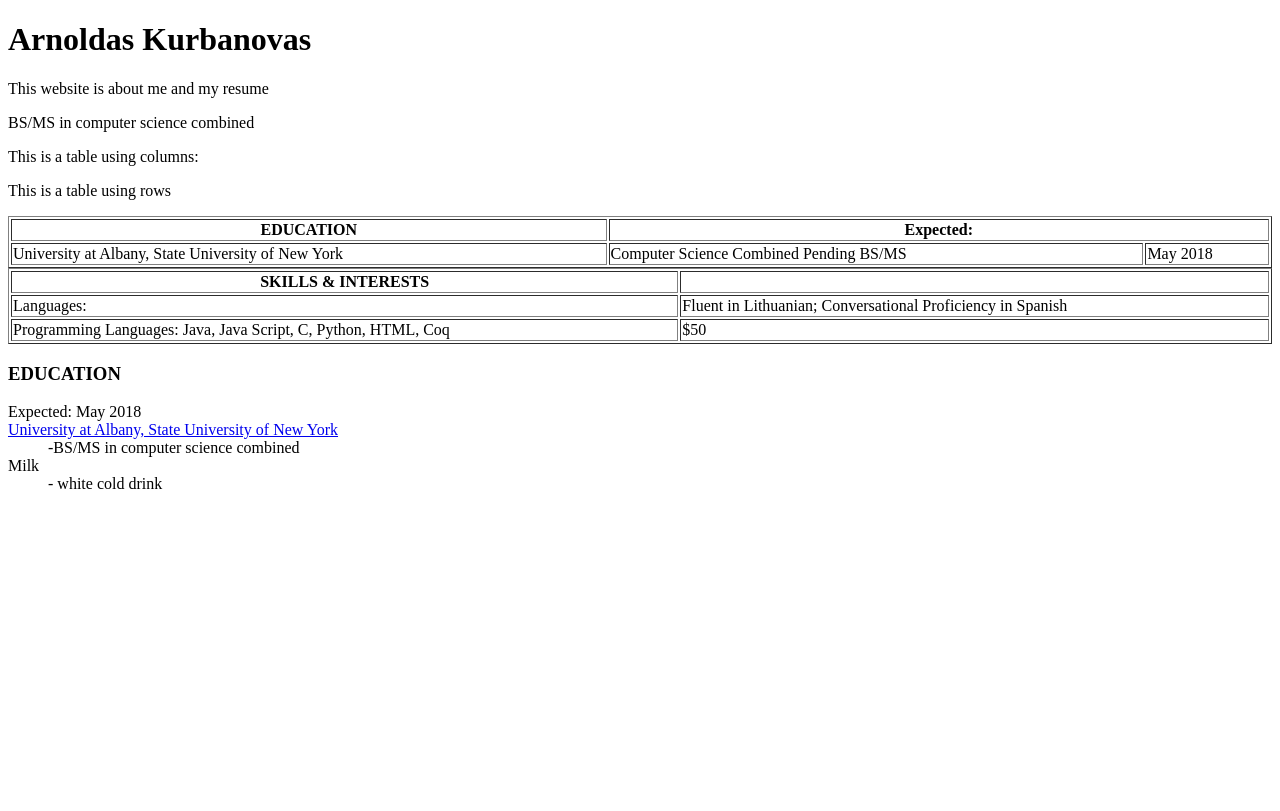
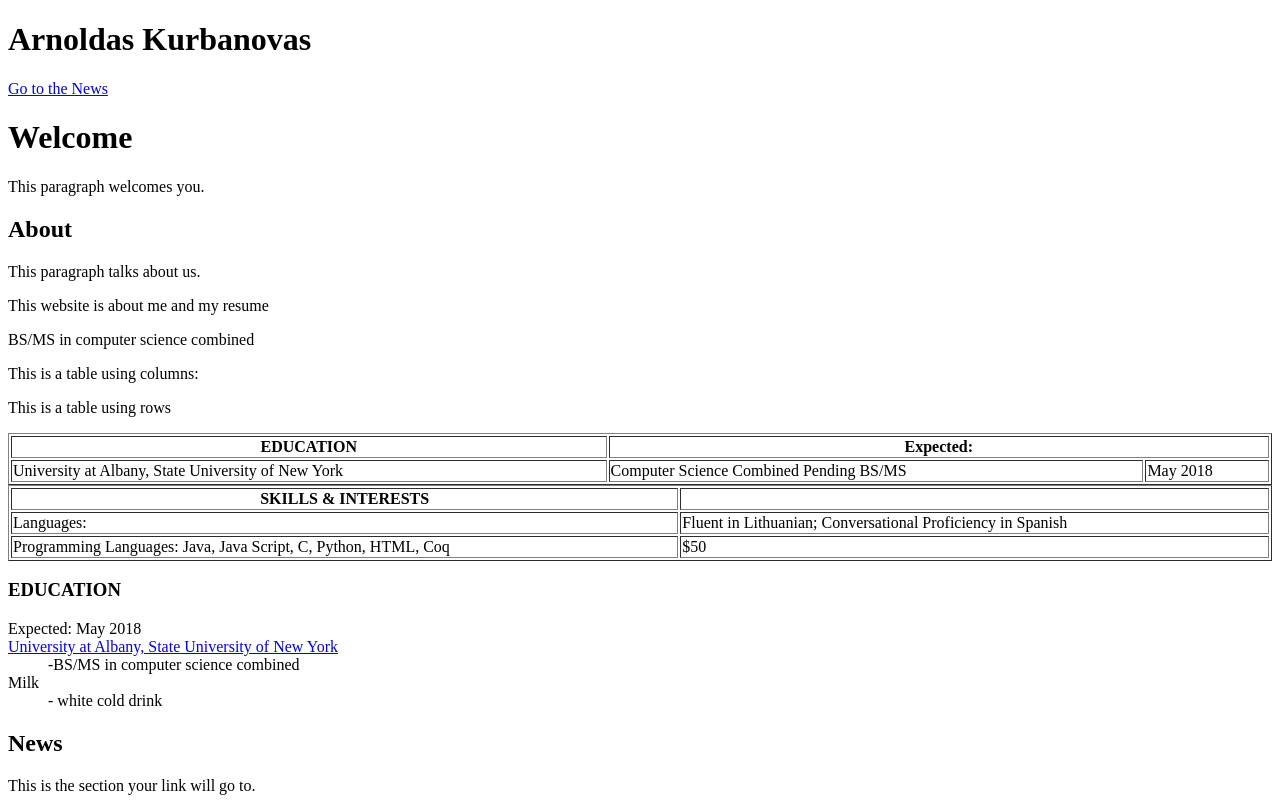
Before and after one commit to arnoldas500/INF201, a plain HTML site: page assignment1.html in a window 1280 px wide. Drawn offline with Linux system fonts and the light colour scheme.

Commit message:
Q1done
question 1 complete

```diff
--- a/assignment1.html
+++ b/assignment1.html
@@ -9,6 +9,11 @@
 
 <body>
 	<h1>Arnoldas Kurbanovas</h1>
+	<p><a href="#news">Go to the News</a></p>
+	<h1>Welcome</h1>
+	<p>This paragraph welcomes you.</p>
+	<h2>About</h2>
+	<p>This paragraph talks about us.</p>
 	<p>This website is about me and my resume</p>
 	<p>BS/MS in computer science combined</p>
 
@@ -52,7 +57,12 @@
   <dd>- white cold drink</dd>
 </dl>
 
+<!--QUESTON 1: What does this intrapage link do after you add it and click it?
+it takes you from a specific spot of the page to another location of the page.
+-->
 
+<h2><a name="news">News</a></h2>
+<p>This is the section your link will go to.</p>
 
 </body>
 
```
